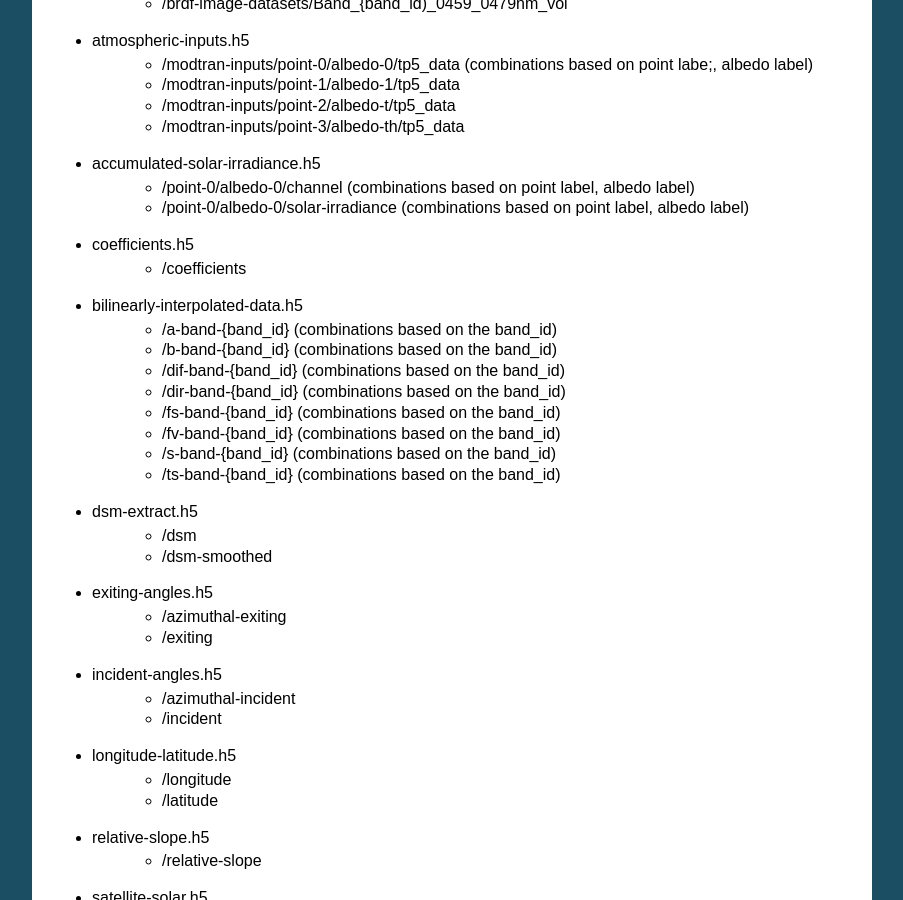
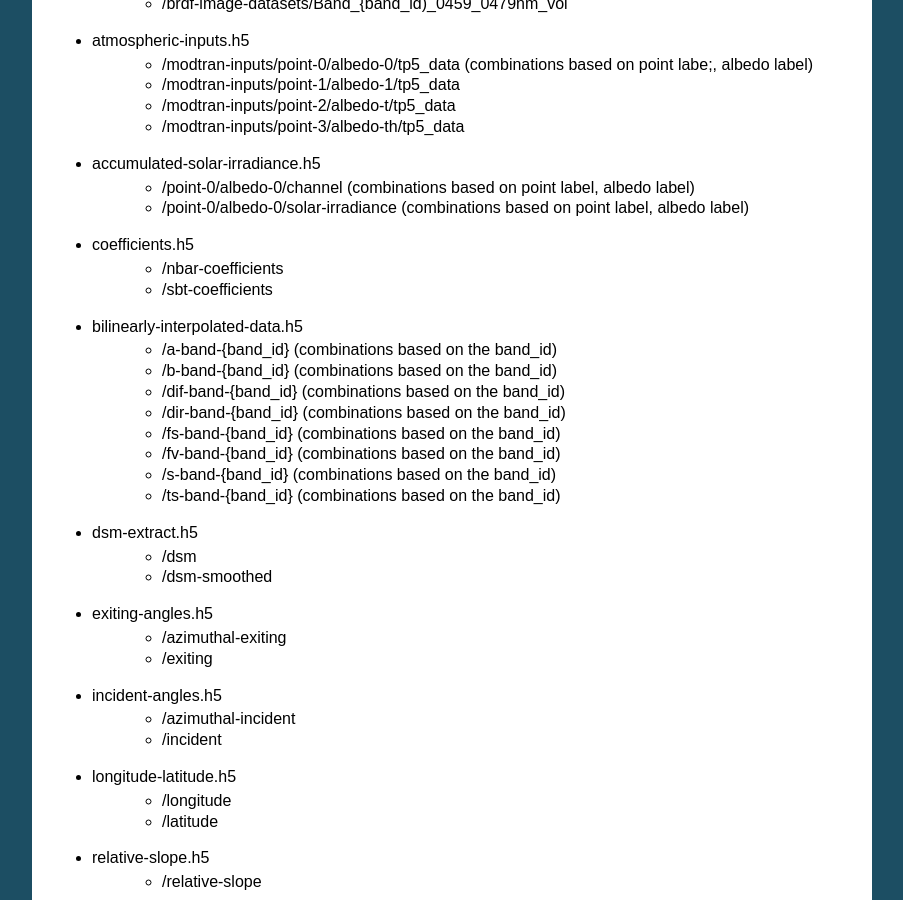
Before and after one commit to GeoscienceAustralia/wagl, a Sphinx documentation site: the page built from docs/source/hdf5.rst, in a window 1280 px wide and 900 px high, scrolled down 1474 px. Shown: the whole window, without its empty margins (198-1101 px from the left). Built offline with Sphinx 7.4.7, drawn with Linux system fonts in a browser that asks for light colours; pages that are not in the unit, such as notebooks, are missing from menus; some of the changed text lies outside the part shown.

Commit message:
Updated dataset name change.

```diff
--- a/docs/source/hdf5.rst
+++ b/docs/source/hdf5.rst
@@ -57,7 +57,8 @@ Dataset names for each output are as follows:
     * /point-0/albedo-0/channel (combinations based on point label, albedo label)
     * /point-0/albedo-0/solar-irradiance (combinations based on point label, albedo label)
 * coefficients.h5
-    * /coefficients
+    * /nbar-coefficients
+    * /sbt-coefficients
 * bilinearly-interpolated-data.h5
     * /a-band-{band_id} (combinations based on the band_id)
     * /b-band-{band_id} (combinations based on the band_id)
@@ -157,4 +158,4 @@ An example of how to read the coordinator table into a *pandas.DataFrame*:
           >>> from gaip.hdf5 import read_table
           >>> import h5py
           >>> fid = h5py.File('coordinator.h5', 'r')
-          >>> df = read_table(fid, 'coordinator')
+          >>> df = read_table(fid, 'nbar-coordinator')
```
